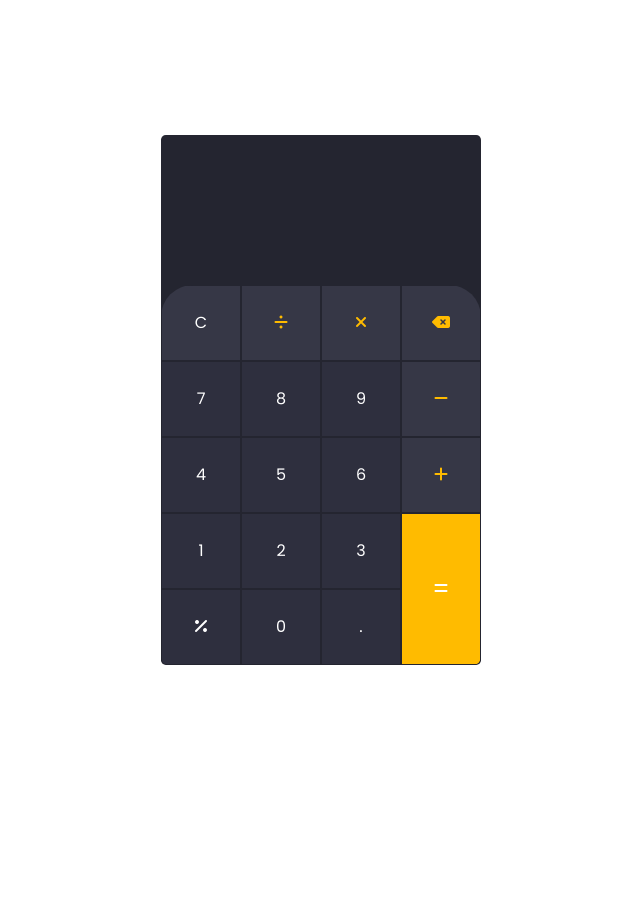
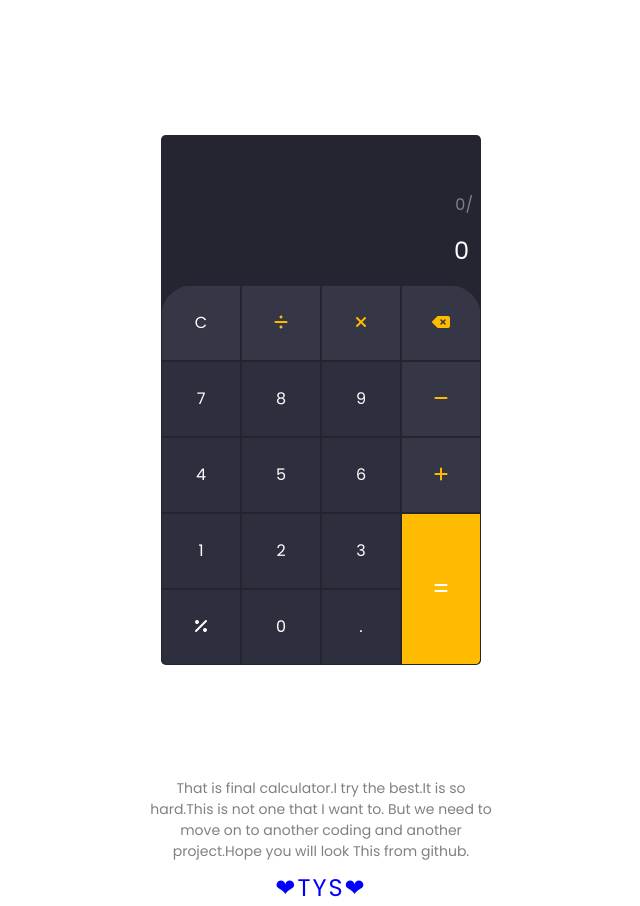
Before and after one commit to min-naing-k/Calculator, a plain HTML site: page index.html in a window 1280 px wide. Both pictures are taken after a click on the button 600 px from the left and 323 px from the top of the page. Shown: the whole page, without its empty margins (319-959 px from the left). Before the commit the page ends 800 px from the top, so only its background shows below. Drawn offline with nearby package versions, Linux system fonts and the light colour scheme.

Commit message:
final complete calculator

```diff
--- a/final_app.js
+++ b/final_app.js
@@ -1,144 +1,161 @@
 class Calculator {
-  currentOperand = '';
-  previousOperand = '';
-  haveDot = false;
+  currentOperand = "";
+  previousOperand = "";
   operation = undefined;
+
   constructor(upperText, downText) {
     this.upperText = upperText;
     this.downText = downText;
-    this.downText.innerText = '0';
+    this.downText.innerText = "0";
   }
   clear() {
-    this.currentOperand = '';
-    this.previousOperand = '';
+    this.currentOperand = "";
+    this.previousOperand = "";
     this.operation = undefined;
-    this.upperText.innerText = '';
-    this.downText.innerText = '0';
   }
   appendNumber(number) {
-    if (number === '.' && this.currentOperand.includes('.')) return;
-    if (number === '.' && this.currentOperand === '') {
-      this.currentOperand = '0';
+    if (number === "." && this.currentOperand.includes(".")) return;
+    // when user click the .(dot), and then we add 0 in front of it
+    if (number === "." && this.currentOperand.charAt(0) === "") {
+      this.currentOperand = "0";
+    }
+    if (number === "0" && this.currentOperand === "") {
+      return;
     }
     this.currentOperand = this.currentOperand.toString() + number.toString();
-    console.log('CurrentOperand' + this.currentOperand);
   }
   // 11,000
   getDisplayNumber(number) {
     // 0.3
     const stringNum = number.toString();
-    const integerDigits = parseFloat(stringNum.split('.')[0]); // 0
-    console.log('integerDigits' + integerDigits);
-    const decimalDigits = stringNum.split('.')[1]; // 3
-    console.log('decimalDigits' + decimalDigits);
+    const integerDigits = parseFloat(stringNum.split(".")[0]); // 0
+    const decimalDigits = stringNum.split(".")[1]; // 3
     let integerDisplay;
     if (isNaN(integerDigits)) {
       integerDisplay = this.previousOperand;
     } else {
-      integerDisplay = integerDigits.toLocaleString('en', {
+      integerDisplay = integerDigits.toLocaleString("en", {
         maximumFractionDigits: 0,
       });
       // 0
     }
     if (decimalDigits != null) {
-      console.log('integerDisplay' + integerDisplay);
       return `${integerDisplay}.${decimalDigits}`; // 0.3
     } else {
-      console.log('integerDisplay' + integerDisplay);
       return integerDisplay;
     }
   }
 
   chooseOperation(operation) {
-    if (this.currentOperand === '') return;
-    if (this.previousOperand !== '') {
+    // 5 + 5
+    if (this.currentOperand === "") {
+      this.operation = operation;
+      if (this.getDisplayNumber(this.previousOperand) === "") {
+        this.previousOperand = "0";
+      } else {
+        this.previousOperand = this.getDisplayNumber(this.previousOperand);
+      }
+      // this.previousOperand = '0';
+      return;
+    }
+    if (this.previousOperand !== "") {
       this.compute();
     }
     this.operation = operation;
     this.previousOperand = this.currentOperand;
-    this.currentOperand = '';
+    this.currentOperand = "";
   }
   compute() {
+    // we need ====> prev + current = result (downText)
     let result;
     const prev = parseFloat(this.previousOperand);
     const current = parseFloat(this.currentOperand);
     if (isNaN(prev) || isNaN(current)) return;
     switch (this.operation) {
-      case '+':
+      case "+":
         result = prev + current;
         break;
-      case '-':
-        if (prev > current) {
-          result = prev - current;
-        } else {
-          result = current - prev;
-        }
+      case "-":
+        result = prev - current;
         break;
-      case '*':
+      case "*":
         result = prev * current;
         break;
-      case '/':
+      case "/":
         result = prev / current;
         break;
-      case '%':
+      case "%":
         result = prev % current;
         break;
       default:
         break;
     }
+
     this.currentOperand = result;
-    this.previousOperand = '';
+    this.previousOperand = "";
     this.operation = undefined;
   }
   delete() {
     this.currentOperand = this.currentOperand.toString().slice(0, -1);
   }
   updateDisplay() {
-    this.downText.innerText = this.getDisplayNumber(this.currentOperand);
+    // 5 * 2 = 10 from compute
+    // currentOperand = 10 previousOperand = '' operation = undefined
+    this.downText.innerText =
+      this.getDisplayNumber(this.currentOperand) === ""
+        ? "0"
+        : this.getDisplayNumber(this.currentOperand);
+    // this.downText.innerText = this.getDisplayNumber(this.currentOperand);
+    // when user click the operation button
     if (this.operation != null) {
       this.upperText.innerText = `
-      ${this.getDisplayNumber(this.previousOperand)}${this.operation}
+      ${
+        this.getDisplayNumber(this.previousOperand) === ""
+          ? "0"
+          : this.getDisplayNumber(this.previousOperand)
+      }${this.operation}
       `;
     } else {
-      this.upperText.innerText = '';
+      this.upperText.innerText = "";
     }
   }
 }
 
-const numberBtns = document.querySelectorAll('.number');
-const operatorBtns = document.querySelectorAll('.sign');
-const upperText = document.querySelector('#upper-text');
-const downText = document.querySelector('#down-text');
-const clearBtn = document.querySelector('.clear');
-const deleteBtn = document.querySelector('.delete');
-const equalBtn = document.querySelector('.equal');
+const numberBtns = document.querySelectorAll(".number");
+const operatorBtns = document.querySelectorAll(".sign");
+const upperText = document.querySelector("#upper-text");
+const downText = document.querySelector("#down-text");
+const clearBtn = document.querySelector(".clear");
+const deleteBtn = document.querySelector(".delete");
+const equalBtn = document.querySelector(".equal");
 
 const calculator = new Calculator(upperText, downText);
 
 numberBtns.forEach((numberBtn) => {
-  numberBtn.addEventListener('click', (e) => {
+  numberBtn.addEventListener("click", (e) => {
     calculator.appendNumber(e.target.value);
     calculator.updateDisplay();
   });
 });
 
 operatorBtns.forEach((operatorBtn) => {
-  operatorBtn.addEventListener('click', (e) => {
+  operatorBtn.addEventListener("click", (e) => {
     calculator.chooseOperation(operatorBtn.value);
     calculator.updateDisplay();
   });
 });
 
-equalBtn.addEventListener('click', (e) => {
-  calculator.compute();
+equalBtn.addEventListener("click", (e) => {
+  calculator.compute(equalBtn.value);
   calculator.updateDisplay();
 });
 
-clearBtn.addEventListener('click', (e) => {
+clearBtn.addEventListener("click", (e) => {
   calculator.clear();
+  calculator.updateDisplay();
 });
 
-deleteBtn.addEventListener('click', (e) => {
+deleteBtn.addEventListener("click", (e) => {
   calculator.delete();
   calculator.updateDisplay();
 });
--- a/index.html
+++ b/index.html
@@ -102,6 +102,11 @@
           </div>
         </div>
       </div>
+      <div class="text">
+        That is final calculator.I try the best.It is so hard.This is not one
+        that I want to. But we need to move on to another coding and another
+        project.Hope you will look This from github. <span>❤TYS❤</span>
+      </div>
     </div>
     <script
       src="https://cdn.jsdelivr.net/npm/bootstrap@5.0.2/dist/js/bootstrap.bundle.min.js"
--- a/style.css
+++ b/style.css
@@ -1,4 +1,4 @@
-@import url('https://fonts.googleapis.com/css2?family=Poppins:wght@400;500&display=swap');
+@import url("https://fonts.googleapis.com/css2?family=Poppins:wght@400;500&display=swap");
 :root {
   --orange-color: #ffbb00;
   --dark-color: #363746;
@@ -7,7 +7,7 @@
 }
 
 body {
-  font-family: 'Poppins', sans-serif !important;
+  font-family: "Poppins", sans-serif !important;
 }
 
 .row {
@@ -48,6 +48,7 @@ body {
   color: #808080;
   word-wrap: break-word;
   min-height: 48px;
+  padding-top: 1.7rem;
 }
 
 .text-wrapper .down-text {
@@ -123,3 +124,21 @@ body {
 i {
   user-select: none;
 }
+
+.text {
+  margin: -1.4rem auto 0;
+  text-align: center;
+  font-size: 0.875rem;
+  max-width: 350px;
+  color: #808080;
+  pointer-events: none;
+}
+
+.text span {
+  display: block;
+  color: blue;
+  font-size: 1.5rem;
+  margin-top: 0.5rem;
+  font-weight: lighter;
+  letter-spacing: 2px;
+}
```
